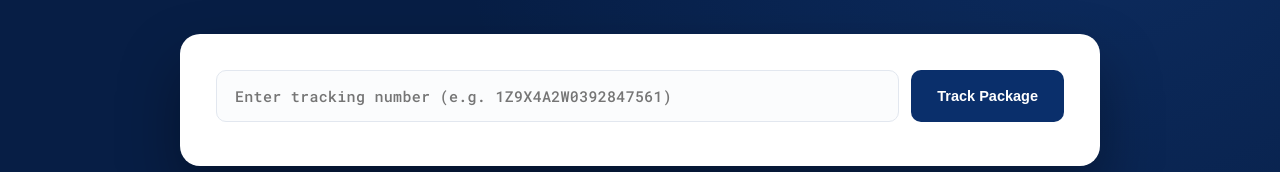
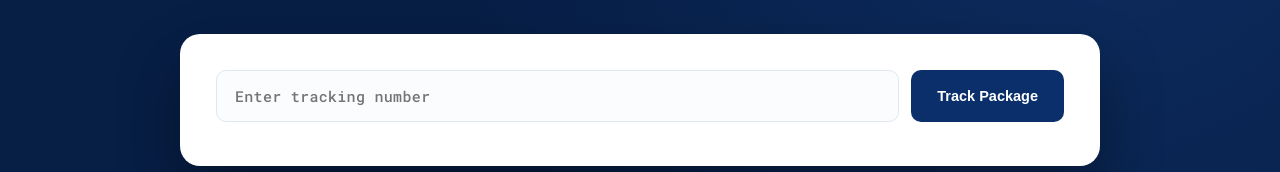
Before and after one commit to kenntupe-wq/alder-residential, a website: page index.html in a window 1280 px wide. Shown: the part 3519-3691 px from the top of the page. Drawn offline with Linux system fonts and the light colour scheme.

Commit message:
Update index.html

```diff
--- a/index.html
+++ b/index.html
@@ -680,7 +680,7 @@
 
     <div class="track-panel">
       <div class="track-form">
-        <input type="text" id="trackInput" placeholder="Enter tracking number (e.g. 1Z9X4A2W0392847561)" autocomplete="off">
+        <input type="text" id="trackInput" placeholder="Enter tracking number " autocomplete="off">
         <button id="trackBtn">Track Package</button>
       </div>
 
```
